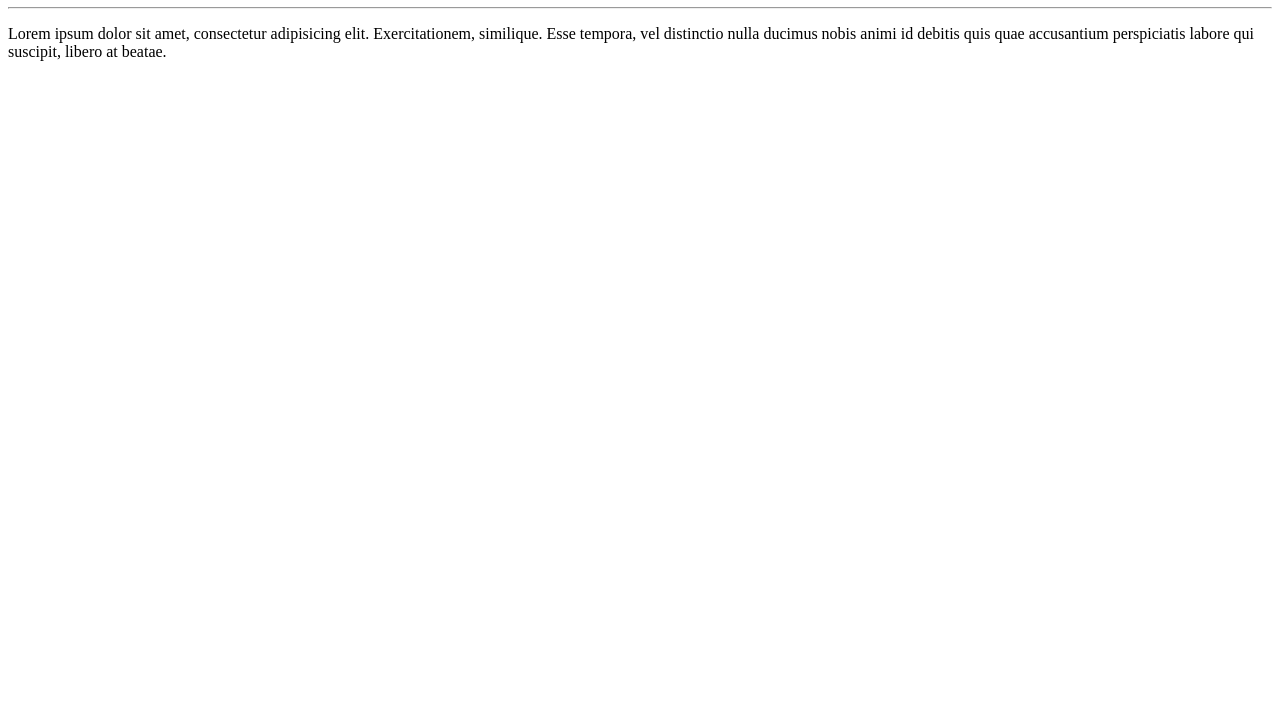
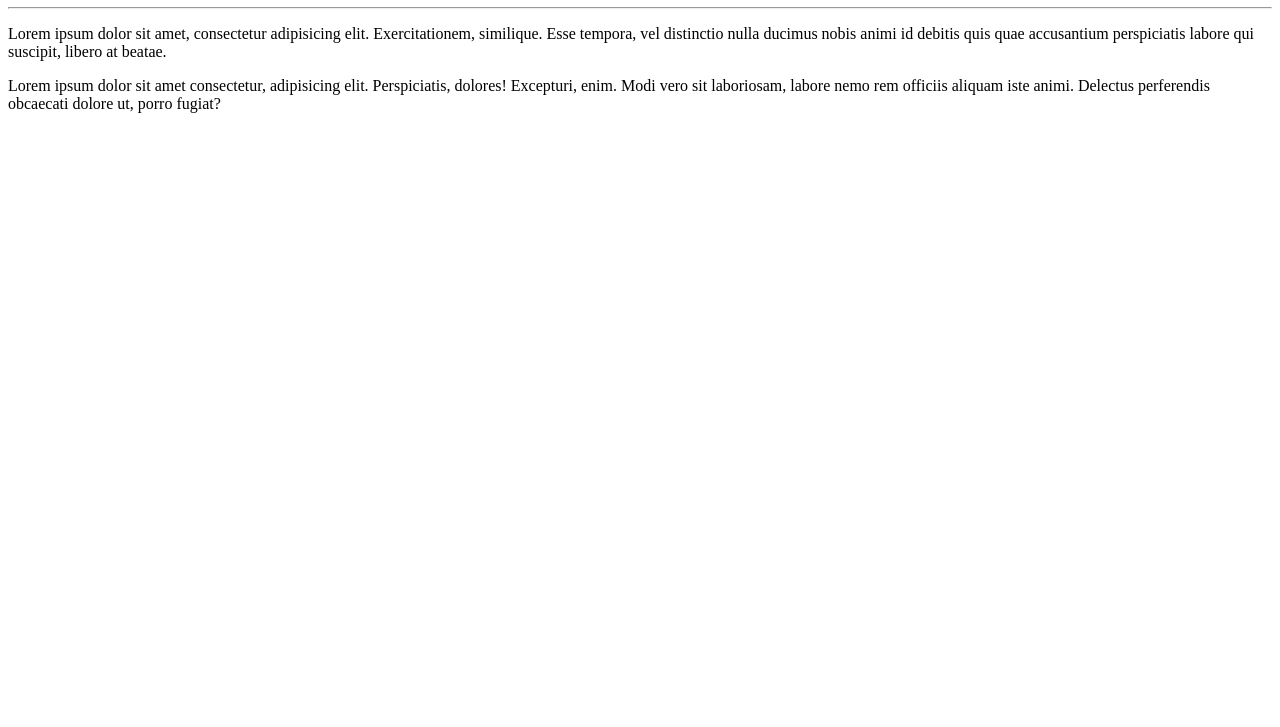
Before and after one commit to nbilbo/ola-mundo, a plain HTML site: page site exemplo/index.html in a window 1280 px wide. Shown: the part 73-800 px from the top of the page. Drawn offline with Linux system fonts and the light colour scheme.

Commit message:
adicionei paragrafo

```diff
--- a/site exemplo/index.html
+++ b/site exemplo/index.html
@@ -9,5 +9,6 @@
     <h1>Olá, mundo</h1>
     <hr>
     <p>Lorem ipsum dolor sit amet, consectetur adipisicing elit. Exercitationem, similique. Esse tempora, vel distinctio nulla ducimus nobis animi id debitis quis quae accusantium perspiciatis labore qui suscipit, libero at beatae.</p>
+    <p>Lorem ipsum dolor sit amet consectetur, adipisicing elit. Perspiciatis, dolores! Excepturi, enim. Modi vero sit laboriosam, labore nemo rem officiis aliquam iste animi. Delectus perferendis obcaecati dolore ut, porro fugiat?</p>
 </body>
 </html>
```
